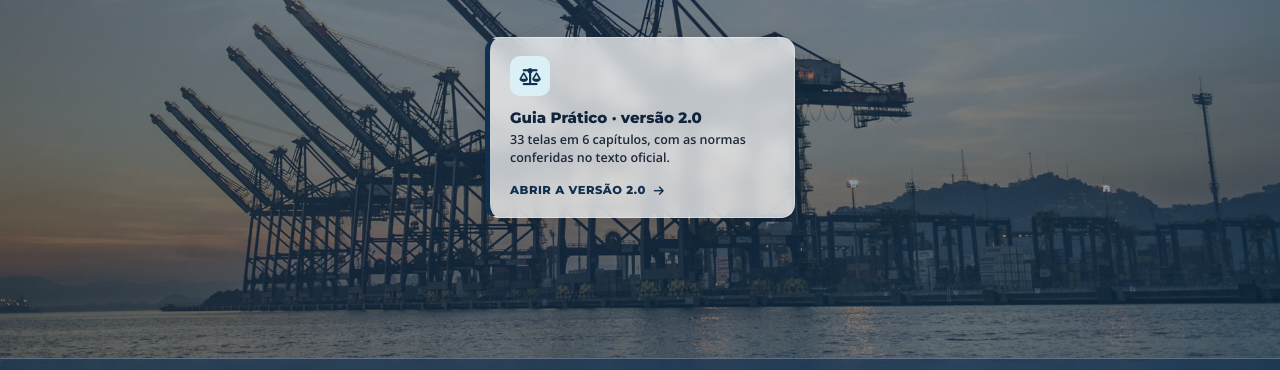
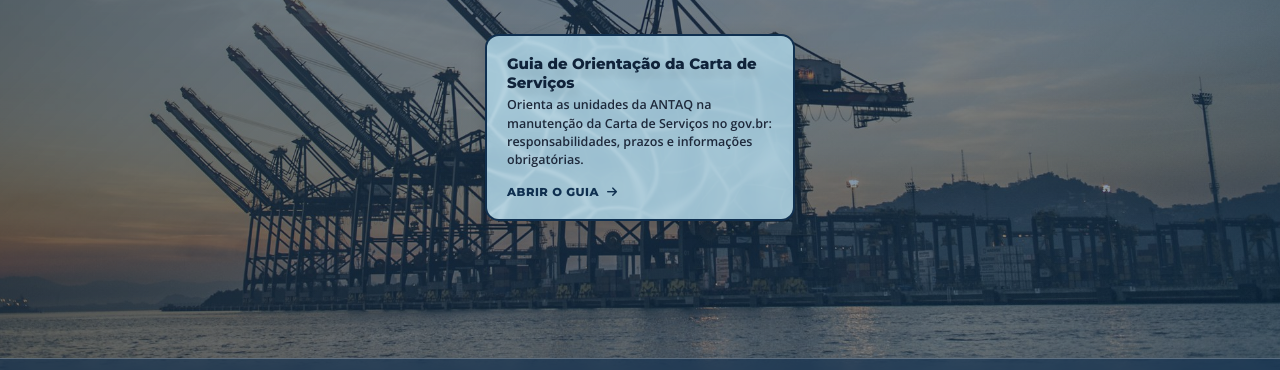
Before and after one commit to CaioNox/CartaDeServicos, a website: page index.html in a window 1280 px wide. Shown: the part 361-731 px from the top of the page. Drawn offline with Linux system fonts and the light colour scheme.

Commit message:
Hub e guia: fundo de água (agua.js) no cartão e no painel de ajuda
- agua.js: cáusticas em WebGL2 adaptadas do Kokonut UI (MIT), sem React;
  cores e força pelo CSS (--agua-fundo, --agua-luz, --agua-opacidade,
  --agua-intensidade)
- Hub: cartão "Guia de Orientação da Carta de Serviços", nova descrição,
  sem ícone e sem faixa lateral, contorno azul-marinho e água leve
- Guia: água bem leve no painel "Como navegar na apresentação"
- publicar.yml: copia agua.js para o site

```diff
--- /dev/null
+++ b/agua.js
@@ -0,0 +1,359 @@
+/*
+  agua.js — fundo de água (cáusticas) nos cartões do hub.
+
+  Adaptado do "Caustics Background" do Kokonut UI (MIT, kokonutui.com),
+  sem React: procura os elementos com [data-agua], põe um <canvas> WebGL2
+  atrás do conteúdo e desenha a rede de luz de um fundo de piscina.
+  Passar o ponteiro deixa ondas; o título faz sombra no fundo.
+
+  Cores vêm do CSS do elemento: --agua-fundo e --agua-luz. Para um efeito
+  mais leve: --agua-opacidade (0 = fundo transparente, só a luz aparece) e
+  --agua-intensidade (0 a 1, força da luz).
+  Sem WebGL2, o elemento fica com o fundo do CSS.
+*/
+(function () {
+  // ondas vivas ao mesmo tempo; a nova substitui a mais antiga
+  var ONDAS = 10;
+  // distância entre as células de luz, em px (cartão pequeno, célula pequena)
+  var CELULA = 70;
+  // onde a sombra cai, a partir do que a projeta, em px
+  var SOMBRA_X = 4;
+  var SOMBRA_Y = 8;
+  var SOMBRA_DESFOQUE = 3;
+  // ponteiro mais rápido que isto (px/ms) deixa rastro
+  var RASTRO_VELOCIDADE = 0.2;
+  var RASTRO_INTERVALO = 70;
+  // padrões de --agua-opacidade (fundo da água) e --agua-intensidade (luz)
+  var OPACIDADE = 0.9;
+  var INTENSIDADE = 1;
+
+  var VERTEX = '#version 300 es\n' +
+    'in vec2 aPos;\n' +
+    'out vec2 vUv;\n' +
+    'void main() {\n' +
+    '  vUv = aPos * 0.5 + 0.5;\n' +
+    '  gl_Position = vec4(aPos, 0.0, 1.0);\n' +
+    '}';
+
+  var FRAGMENT = '#version 300 es\n' +
+    'precision highp float;\n' +
+    'in vec2 vUv;\n' +
+    'out vec4 o;\n' +
+    'uniform vec2 uRes;\n' +
+    'uniform float uTime;\n' +
+    'uniform vec4 uOndas[' + ONDAS + '];\n' +
+    'uniform sampler2D uMascara;\n' +
+    'uniform vec3 uAgua;\n' +
+    'uniform vec3 uLuz;\n' +
+    'uniform vec2 uSombra;\n' +
+    'uniform float uOpacidade;\n' +
+    'uniform float uIntensidade;\n' +
+    'const float TAU = 6.28318530718;\n' +
+    'vec2 hash(vec2 p) {\n' +
+    '  p = vec2(dot(p, vec2(127.1, 311.7)), dot(p, vec2(269.5, 183.3)));\n' +
+    '  return fract(sin(p) * 43758.5453);\n' +
+    '}\n' +
+    // a rede de luz: as bordas entre células que se movem
+    'float caustica(vec2 p, float t) {\n' +
+    '  vec2 q = p;\n' +
+    '  p += 0.34 * vec2(sin(p.y * 1.3 + t * 0.9), cos(p.x * 1.1 - t * 0.7));\n' +
+    '  p += 0.12 * vec2(sin(p.y * 3.1 - t), cos(p.x * 2.7 + t * 1.2));\n' +
+    '  vec2 n = floor(p);\n' +
+    '  vec2 f = fract(p);\n' +
+    '  float f1 = 8.0;\n' +
+    '  float f2 = 8.0;\n' +
+    '  for (int j = -1; j <= 1; j++) {\n' +
+    '    for (int i = -1; i <= 1; i++) {\n' +
+    '      vec2 g = vec2(float(i), float(j));\n' +
+    '      vec2 c = 0.5 + 0.42 * sin(t + TAU * hash(n + g));\n' +
+    '      vec2 r = g + c - f;\n' +
+    '      float d = dot(r, r);\n' +
+    '      if (d < f1) { f2 = f1; f1 = d; } else if (d < f2) { f2 = d; }\n' +
+    '    }\n' +
+    '  }\n' +
+    '  float borda = sqrt(f2) - sqrt(f1);\n' +
+    '  float linha = pow(1.0 - smoothstep(0.0, 0.14, borda), 2.0);\n' +
+    '  float halo = 1.0 - smoothstep(0.0, 0.32, borda);\n' +
+    '  float brilho = 0.6 + 0.4 * sin(q.x * 0.55 + t * 0.6) * cos(q.y * 0.45 - t * 0.5);\n' +
+    '  return (linha * 0.85 + halo * 0.18) * brilho;\n' +
+    '}\n' +
+    'void main() {\n' +
+    '  vec2 px = vec2(vUv.x, 1.0 - vUv.y) * uRes;\n' +
+    '  vec2 desvio = vec2(0.0);\n' +
+    '  float foco = 0.0;\n' +
+    '  for (int k = 0; k < ' + ONDAS + '; k++) {\n' +
+    '    vec4 r = uOndas[k];\n' +
+    '    float idade = uTime - r.z;\n' +
+    '    if (r.w <= 0.0 || idade < 0.0 || idade > 3.0) { continue; }\n' +
+    '    vec2 d = px - r.xy;\n' +
+    '    float dist = length(d);\n' +
+    '    float x = dist - idade * 140.0;\n' +
+    '    float env = r.w * exp(-idade * 1.1) * exp(-x * x / 900.0) / (1.0 + dist * 0.004);\n' +
+    '    desvio += (d / max(dist, 1.0)) * sin(x * 0.14) * env * 12.0;\n' +
+    '    foco += cos(x * 0.14) * env;\n' +
+    '  }\n' +
+    '  vec2 uv = (px + desvio) / ' + CELULA + '.0;\n' +
+    '  float t = uTime * 0.5;\n' +
+    '  float c = caustica(uv, t);\n' +
+    // uma rede mais fina e fraca por baixo dá profundidade
+    '  c = max(c, caustica(uv * 1.9 + 7.3, t * 0.8 + 3.0) * 0.22);\n' +
+    '  c = clamp(c * (1.0 + foco * 1.2) + foco * 0.4, 0.0, 1.0);\n' +
+    // o que flutua bloqueia a luz; a água entorta a sombra como entorta a luz
+    '  vec2 balanco = vec2(sin(uTime * 0.7), cos(uTime * 0.55)) * 1.5;\n' +
+    '  vec2 s = (px - uSombra - desvio * 1.4 - balanco) / uRes;\n' +
+    '  float sombra = texture(uMascara, s).r;\n' +
+    '  float luz = c * (1.0 - sombra * 0.9) * uIntensidade;\n' +
+    '  vec3 fundo = uAgua * (1.0 - sombra * 0.08);\n' +
+    '  vec3 cor = mix(fundo, uLuz, luz);\n' +
+    '  float a = mix(uOpacidade, 1.0, luz);\n' +
+    '  o = vec4(cor * a, a);\n' +
+    '}';
+
+  function compilar(gl, tipo, fonte) {
+    var shader = gl.createShader(tipo);
+    if (!shader) return null;
+    gl.shaderSource(shader, fonte);
+    gl.compileShader(shader);
+    if (!gl.getShaderParameter(shader, gl.COMPILE_STATUS)) {
+      gl.deleteShader(shader);
+      return null;
+    }
+    return shader;
+  }
+
+  // lê qualquer cor CSS pintando-a num pixel
+  function paraRgb(cor, sonda) {
+    sonda.clearRect(0, 0, 1, 1);
+    sonda.fillStyle = cor;
+    sonda.fillRect(0, 0, 1, 1);
+    var d = sonda.getImageData(0, 0, 1, 1).data;
+    return [d[0] / 255, d[1] / 255, d[2] / 255];
+  }
+
+  function criarAgua(gl) {
+    var vertex = compilar(gl, gl.VERTEX_SHADER, VERTEX);
+    var fragment = compilar(gl, gl.FRAGMENT_SHADER, FRAGMENT);
+    var programa = gl.createProgram();
+    if (!(vertex && fragment && programa)) return null;
+    gl.attachShader(programa, vertex);
+    gl.attachShader(programa, fragment);
+    gl.bindAttribLocation(programa, 0, 'aPos');
+    gl.linkProgram(programa);
+    if (!gl.getProgramParameter(programa, gl.LINK_STATUS)) return null;
+
+    function u(nome) { return gl.getUniformLocation(programa, nome); }
+    var un = {
+      res: u('uRes'), time: u('uTime'), ondas: u('uOndas'), mascara: u('uMascara'),
+      agua: u('uAgua'), luz: u('uLuz'), sombra: u('uSombra'), opacidade: u('uOpacidade'),
+      intensidade: u('uIntensidade')
+    };
+
+    gl.bindBuffer(gl.ARRAY_BUFFER, gl.createBuffer());
+    gl.bufferData(gl.ARRAY_BUFFER, new Float32Array([-1, -1, 1, -1, -1, 1, 1, 1]), gl.STATIC_DRAW);
+    gl.enableVertexAttribArray(0);
+    gl.vertexAttribPointer(0, 2, gl.FLOAT, false, 0, 0);
+
+    var mascara = gl.createTexture();
+    gl.bindTexture(gl.TEXTURE_2D, mascara);
+    gl.texParameteri(gl.TEXTURE_2D, gl.TEXTURE_MIN_FILTER, gl.LINEAR);
+    gl.texParameteri(gl.TEXTURE_2D, gl.TEXTURE_MAG_FILTER, gl.LINEAR);
+    gl.texParameteri(gl.TEXTURE_2D, gl.TEXTURE_WRAP_S, gl.CLAMP_TO_EDGE);
+    gl.texParameteri(gl.TEXTURE_2D, gl.TEXTURE_WRAP_T, gl.CLAMP_TO_EDGE);
+    gl.texImage2D(gl.TEXTURE_2D, 0, gl.R8, 1, 1, 0, gl.RED, gl.UNSIGNED_BYTE, new Uint8Array([0]));
+
+    gl.useProgram(programa);
+    gl.uniform1i(un.mascara, 0);
+    gl.uniform2f(un.sombra, SOMBRA_X, SOMBRA_Y);
+
+    return {
+      tamanho: function (w, h, cssW, cssH) {
+        gl.viewport(0, 0, w, h);
+        gl.uniform2f(un.res, cssW, cssH);
+      },
+      mascara: function (origem) {
+        gl.activeTexture(gl.TEXTURE0);
+        gl.bindTexture(gl.TEXTURE_2D, mascara);
+        gl.texImage2D(gl.TEXTURE_2D, 0, gl.RGBA, gl.RGBA, gl.UNSIGNED_BYTE, origem);
+      },
+      cores: function (agua, luz) {
+        gl.uniform3f(un.agua, agua[0], agua[1], agua[2]);
+        gl.uniform3f(un.luz, luz[0], luz[1], luz[2]);
+      },
+      forca: function (opacidade, intensidade) {
+        gl.uniform1f(un.opacidade, opacidade);
+        gl.uniform1f(un.intensidade, intensidade);
+      },
+      ondas: function (dados) { gl.uniform4fv(un.ondas, dados); },
+      desenhar: function (tempo) {
+        gl.uniform1f(un.time, tempo);
+        gl.drawArrays(gl.TRIANGLE_STRIP, 0, 4);
+      }
+    };
+  }
+
+  // pinta numa máscara desfocada tudo que flutua ([data-sombra]), nas coordenadas do cartão
+  function desenharMascara(tela, raiz) {
+    var rect = raiz.getBoundingClientRect();
+    tela.width = Math.max(1, Math.round(rect.width));
+    tela.height = Math.max(1, Math.round(rect.height));
+    var ctx = tela.getContext('2d');
+    if (!ctx) return;
+    ctx.fillStyle = 'black';
+    ctx.fillRect(0, 0, tela.width, tela.height);
+    ctx.filter = 'blur(' + SOMBRA_DESFOQUE + 'px)';
+    ctx.fillStyle = 'white';
+    raiz.querySelectorAll('[data-sombra]').forEach(function (el) {
+      var caixa = el.getBoundingClientRect();
+      var estilo = getComputedStyle(el);
+      ctx.font = estilo.fontWeight + ' ' + estilo.fontSize + ' ' + estilo.fontFamily;
+      ctx.textBaseline = 'alphabetic';
+      var m = ctx.measureText(el.textContent || '');
+      var base = caixa.top - rect.top + (caixa.height + m.fontBoundingBoxAscent - m.fontBoundingBoxDescent) / 2;
+      ctx.fillText(el.textContent || '', caixa.left - rect.left, base);
+    });
+  }
+
+  // cada palavra do título vira um <span data-sombra>, para a sombra acompanhar a quebra de linha
+  function separarPalavras(el) {
+    var palavras = el.textContent.trim().split(/\s+/);
+    el.textContent = '';
+    palavras.forEach(function (p, i) {
+      var s = document.createElement('span');
+      s.setAttribute('data-sombra', '');
+      s.textContent = p;
+      el.appendChild(s);
+      if (i < palavras.length - 1) el.appendChild(document.createTextNode(' '));
+    });
+  }
+
+  function numero(estilo, nome, padrao) {
+    var v = parseFloat(estilo.getPropertyValue(nome));
+    return isNaN(v) ? padrao : v;
+  }
+
+  function iniciar(raiz) {
+    var tela = document.createElement('canvas');
+    tela.className = 'agua-tela';
+    tela.setAttribute('aria-hidden', 'true');
+    raiz.insertBefore(tela, raiz.firstChild);
+
+    var gl = tela.getContext('webgl2', { alpha: true, premultipliedAlpha: true, antialias: false, depth: false });
+    var sonda = document.createElement('canvas').getContext('2d', { willReadFrequently: true });
+    var agua = gl ? criarAgua(gl) : null;
+    if (!(sonda && agua)) {
+      tela.remove();
+      return;
+    }
+
+    raiz.querySelectorAll('[data-agua-titulo]').forEach(separarPalavras);
+
+    var semMovimento = window.matchMedia('(prefers-reduced-motion: reduce)').matches;
+    var telaMascara = document.createElement('canvas');
+    var ondas = new Float32Array(ONDAS * 4);
+    var nascimento = performance.now();
+    function relogio() { return (performance.now() - nascimento) / 1000; }
+    var proxima = 0;
+    var raf = 0;
+    var visivel = true;
+    var largura = 0;
+    var altura = 0;
+    var mao = { x: 0, y: 0, t: 0, rastro: 0 };
+
+    function gota(x, y, forca) {
+      ondas.set([x, y, relogio(), forca], proxima * 4);
+      proxima = (proxima + 1) % ONDAS;
+      agua.ondas(ondas);
+    }
+
+    var estilo = getComputedStyle(raiz);
+    agua.cores(
+      paraRgb(estilo.getPropertyValue('--agua-fundo').trim() || '#DBEFF6', sonda),
+      paraRgb(estilo.getPropertyValue('--agua-luz').trim() || '#FFFFFF', sonda)
+    );
+    agua.forca(numero(estilo, '--agua-opacidade', OPACIDADE), numero(estilo, '--agua-intensidade', INTENSIDADE));
+    agua.ondas(ondas);
+
+    function montar() {
+      var rect = raiz.getBoundingClientRect();
+      largura = rect.width;
+      altura = rect.height;
+      if (largura < 2 || altura < 2) return;
+      var dpr = Math.min(window.devicePixelRatio || 1, 2);
+      tela.width = Math.round(largura * dpr);
+      tela.height = Math.round(altura * dpr);
+      agua.tamanho(tela.width, tela.height, largura, altura);
+      desenharMascara(telaMascara, raiz);
+      agua.mascara(telaMascara);
+      agua.desenhar(semMovimento ? 8 : relogio());
+    }
+
+    function quadro() {
+      raf = 0;
+      if (!visivel) return;
+      // painel escondido com opacidade 0 (ex.: ajuda fechada): não desenha, só espera
+      var aparente = !raiz.checkVisibility || raiz.checkVisibility({ opacityProperty: true, visibilityProperty: true });
+      if (aparente) agua.desenhar(relogio());
+      raf = requestAnimationFrame(quadro);
+    }
+    function comecar() {
+      if (!raf && visivel && !semMovimento) raf = requestAnimationFrame(quadro);
+    }
+
+    montar();
+    raiz.classList.add('agua-ativa');
+    comecar();
+
+    // uma gota ao abrir, para mostrar que a água responde
+    setTimeout(function () {
+      if (!semMovimento) gota(largura * 0.7, altura * 0.3, 1.0);
+    }, 700);
+
+    // a fonte web pode chegar depois da primeira máscara
+    if (document.fonts && document.fonts.ready) document.fonts.ready.then(montar);
+    new ResizeObserver(montar).observe(raiz);
+
+    var naTela = true;
+    new IntersectionObserver(function (entradas) {
+      naTela = entradas[0].isIntersecting;
+      visivel = naTela && document.visibilityState === 'visible';
+      comecar();
+    }).observe(raiz);
+    document.addEventListener('visibilitychange', function () {
+      visivel = naTela && document.visibilityState === 'visible';
+      comecar();
+    });
+
+    if (semMovimento) return;
+
+    function local(e) {
+      var rect = raiz.getBoundingClientRect();
+      return { x: e.clientX - rect.left, y: e.clientY - rect.top };
+    }
+    raiz.addEventListener('pointerenter', function (e) {
+      var p = local(e);
+      gota(p.x, p.y, 0.6);
+    });
+    raiz.addEventListener('pointermove', function (e) {
+      var p = local(e);
+      var agora = e.timeStamp;
+      var dt = Math.max(1, agora - mao.t);
+      var velocidade = Math.hypot(p.x - mao.x, p.y - mao.y) / dt;
+      if (mao.t && velocidade > RASTRO_VELOCIDADE && agora - mao.rastro > RASTRO_INTERVALO) {
+        gota(p.x, p.y, Math.min(0.45, velocidade * 0.3));
+        mao.rastro = agora;
+      }
+      mao.x = p.x;
+      mao.y = p.y;
+      mao.t = agora;
+    });
+    raiz.addEventListener('pointerleave', function () { mao.t = 0; });
+    raiz.addEventListener('pointerdown', function (e) {
+      var p = local(e);
+      gota(p.x, p.y, 1.3);
+    });
+  }
+
+  function tudo() { document.querySelectorAll('[data-agua]').forEach(iniciar); }
+  if (document.readyState === 'loading') document.addEventListener('DOMContentLoaded', tudo);
+  else tudo();
+})();
--- a/index.html
+++ b/index.html
@@ -17,7 +17,11 @@
       --dourado: #F2A900;
     }
 
-    * { box-sizing: border-box; margin: 0; padding: 0; }
+    * {
+      box-sizing: border-box;
+      margin: 0;
+      padding: 0;
+    }
 
     body {
       font-family: 'Open Sans', sans-serif;
@@ -36,8 +40,19 @@
       z-index: 0;
     }
 
-    .header-bar { background-color: #103050; height: 12px; position: relative; z-index: 2; }
-    .secondary-bar { background-color: #0070C0; height: 6px; position: relative; z-index: 2; }
+    .header-bar {
+      background-color: #103050;
+      height: 12px;
+      position: relative;
+      z-index: 2;
+    }
+
+    .secondary-bar {
+      background-color: #0070C0;
+      height: 6px;
+      position: relative;
+      z-index: 2;
+    }
 
     /* logos */
     .org-bar {
@@ -48,9 +63,23 @@
       position: relative;
       z-index: 2;
     }
-    .org-bar-logo--ouvidoria { height: 84px; width: auto; filter: brightness(0) invert(1); }
-    .org-bar-logo--antaq { height: 76px; width: auto; display: block; }
-    .org-bar-divider { border-left: 1px solid rgba(255, 255, 255, 0.25); padding-left: 16px; }
+
+    .org-bar-logo--ouvidoria {
+      height: 84px;
+      width: auto;
+      filter: brightness(0) invert(1);
+    }
+
+    .org-bar-logo--antaq {
+      height: 76px;
+      width: auto;
+      display: block;
+    }
+
+    .org-bar-divider {
+      border-left: 1px solid rgba(255, 255, 255, 0.25);
+      padding-left: 16px;
+    }
 
     /* conteúdo */
     .main {
@@ -83,7 +112,10 @@
       letter-spacing: -0.5px;
       text-shadow: 0 2px 8px rgba(0, 0, 0, 0.45);
     }
-    .header-section h1 .gold { color: #0090C0; }
+
+    .header-section h1 .gold {
+      color: #0090C0;
+    }
 
     .header-section p {
       font-size: 14px;
@@ -106,7 +138,10 @@
       gap: 20px;
       width: 100%;
     }
-    .card:nth-child(2) { animation-delay: .08s; }
+
+    .card:nth-child(2) {
+      animation-delay: .08s;
+    }
 
     /* o cartão do guia: compacto, ícone em cima do texto */
     .card {
@@ -120,8 +155,7 @@
       background-color: rgba(255, 255, 255, 0.72);
       backdrop-filter: blur(8px);
       -webkit-backdrop-filter: blur(8px);
-      border: 1px solid rgba(255, 255, 255, 0.35);
-      border-left: 5px solid var(--antaq-azul-900);
+      border: 2px solid var(--antaq-azul-900);
       border-radius: 14px;
       box-shadow: 0 4px 16px rgba(0, 0, 0, 0.12);
       color: inherit;
@@ -129,32 +163,65 @@
       transition: transform .12s cubic-bezier(.2, .7, .3, 1), background-color .12s ease, box-shadow .12s ease;
       animation: cardIn .55s cubic-bezier(.2, .7, .3, 1) both;
     }
+
     .card:hover {
       transform: translateY(-6px);
       background-color: rgba(255, 255, 255, 0.86);
       box-shadow: 0 18px 34px rgba(16, 48, 80, 0.28);
     }
-    a.card:focus-visible { outline: 3px solid var(--dourado); outline-offset: 3px; }
+
+    a.card:focus-visible {
+      outline: 3px solid var(--dourado);
+      outline-offset: 3px;
+    }
 
     @keyframes cardIn {
-      from { opacity: 0; transform: translateY(22px); }
-      to { opacity: 1; transform: none; }
+      from {
+        opacity: 0;
+        transform: translateY(22px);
+      }
+
+      to {
+        opacity: 1;
+        transform: none;
+      }
     }
 
-    .card-icon {
-      flex-shrink: 0;
-      width: 40px;
-      height: 40px;
-      border-radius: 10px;
-      display: flex;
-      align-items: center;
-      justify-content: center;
-      font-size: 17px;
-      background-color: var(--antaq-azul-100);
-      color: var(--antaq-azul-900);
-      transition: transform .12s ease;
+    .card {
+      position: relative;
+      overflow: hidden;
+      isolation: isolate;
+      /* cores da água desenhada pelo agua.js: fundo e luz */
+      --agua-fundo: #A9CFE0;
+      --agua-luz: #E6F4FA;
+      /* mesma força de luz do painel de ajuda do guia; para voltar à água forte, apague esta linha */
+      --agua-intensidade: 0.3;
     }
-    .card:hover .card-icon { transform: scale(1.08) rotate(-6deg); }
+
+    /* fundo de água (agua.js); sem WebGL2 fica o fundo translúcido do cartão */
+    .agua-tela {
+      position: absolute;
+      inset: 0;
+      z-index: -1;
+      width: 100%;
+      height: 100%;
+      pointer-events: none;
+      opacity: 0;
+      transition: opacity .7s ease-out;
+    }
+
+    .card.agua-ativa .agua-tela {
+      opacity: 1;
+    }
+
+    .card.agua-ativa,
+    .card.agua-ativa:hover {
+      background-color: transparent;
+    }
+
+    .card-content {
+      position: relative;
+    }
 
     .card-content h2 {
       font-family: 'Montserrat', sans-serif;
@@ -163,6 +230,7 @@
       color: #10233A;
       margin-bottom: 4px;
     }
+
     .card-content p {
       font-size: 12.5px;
       line-height: 1.45;
@@ -170,6 +238,7 @@
       color: #1E293B;
       margin-bottom: 10px;
     }
+
     .card-link {
       display: inline-flex;
       align-items: center;
@@ -182,7 +251,10 @@
       color: var(--antaq-azul-900);
       transition: gap 0.2s ease;
     }
-    .card:hover .card-link { gap: 13px; }
+
+    .card:hover .card-link {
+      gap: 13px;
+    }
 
     /* rodapé */
     .footer {
@@ -200,7 +272,13 @@
       position: relative;
       z-index: 2;
     }
-    .footer-channels { display: flex; flex-direction: column; gap: 6px; }
+
+    .footer-channels {
+      display: flex;
+      flex-direction: column;
+      gap: 6px;
+    }
+
     .footer-channels .channels-title {
       font-family: 'Montserrat', sans-serif;
       font-size: 11px;
@@ -209,7 +287,14 @@
       letter-spacing: 1.5px;
       color: #CBD5E1;
     }
-    .footer-channels .channels-links { display: flex; flex-wrap: wrap; align-items: center; gap: 8px 16px; }
+
+    .footer-channels .channels-links {
+      display: flex;
+      flex-wrap: wrap;
+      align-items: center;
+      gap: 8px 16px;
+    }
+
     .footer-channels .channels-links a {
       display: inline-flex;
       align-items: center;
@@ -221,8 +306,17 @@
       text-decoration: none;
       transition: color .2s ease;
     }
-    .footer-channels .channels-links a:hover { color: #FFFFFF; }
-    .footer-channels .channels-links a:focus-visible { outline: 3px solid var(--dourado); outline-offset: 2px; border-radius: 4px; }
+
+    .footer-channels .channels-links a:hover {
+      color: #FFFFFF;
+    }
+
+    .footer-channels .channels-links a:focus-visible {
+      outline: 3px solid var(--dourado);
+      outline-offset: 2px;
+      border-radius: 4px;
+    }
+
     .footer-credit .anchor-icon {
       width: 32px;
       height: 32px;
@@ -237,28 +331,81 @@
 
     /* tablet */
     @media (max-width: 768px) {
-      .org-bar { padding: 14px 20px 0; }
-      .org-bar-logo--ouvidoria { height: 64px; }
-      .org-bar-logo--antaq { height: 56px; }
-      .main { gap: 32px; padding: 32px 20px 44px; }
+      .org-bar {
+        padding: 14px 20px 0;
+      }
+
+      .org-bar-logo--ouvidoria {
+        height: 64px;
+      }
+
+      .org-bar-logo--antaq {
+        height: 56px;
+      }
+
+      .main {
+        gap: 32px;
+        padding: 32px 20px 44px;
+      }
     }
 
     /* celular */
     @media (max-width: 520px) {
-      .org-bar { justify-content: center; gap: 12px; }
-      .org-bar-logo--ouvidoria { height: 52px; }
-      .org-bar-logo--antaq { height: 44px; }
-      .org-bar-divider { padding-left: 12px; }
-      .main { justify-content: flex-start; gap: 28px; padding: 32px 16px 40px; }
-      .header-section { gap: 14px; }
-      .header-section p { font-size: 13px; }
-      .footer { flex-direction: column; align-items: center; text-align: center; padding: 16px; }
-      .footer-channels { align-items: center; }
-      .footer-channels .channels-links { justify-content: center; }
+      .org-bar {
+        justify-content: center;
+        gap: 12px;
+      }
+
+      .org-bar-logo--ouvidoria {
+        height: 52px;
+      }
+
+      .org-bar-logo--antaq {
+        height: 44px;
+      }
+
+      .org-bar-divider {
+        padding-left: 12px;
+      }
+
+      .main {
+        justify-content: flex-start;
+        gap: 28px;
+        padding: 32px 16px 40px;
+      }
+
+      .header-section {
+        gap: 14px;
+      }
+
+      .header-section p {
+        font-size: 13px;
+      }
+
+      .footer {
+        flex-direction: column;
+        align-items: center;
+        text-align: center;
+        padding: 16px;
+      }
+
+      .footer-channels {
+        align-items: center;
+      }
+
+      .footer-channels .channels-links {
+        justify-content: center;
+      }
     }
 
     @media (prefers-reduced-motion: reduce) {
-      *, *::before, *::after { animation: none !important; transition: none !important; }
+
+      *,
+      *::before,
+      *::after {
+        animation: none !important;
+        transition: none !important;
+      }
     }
 
     .sr-only {
@@ -294,17 +441,15 @@
     </div>
 
     <div class="cards">
-    <a class="card" href="guia/index.html" target="_blank" rel="noopener noreferrer">
-      <div class="card-icon">
-        <i class="fa-solid fa-scale-balanced" aria-hidden="true"></i>
-      </div>
-      <div class="card-content">
-        <h2>Guia Prático · versão 2.0</h2>
-        <p>33 telas em 6 capítulos, com as normas conferidas no texto oficial.</p>
-        <span class="card-link">Abrir a versão 2.0 <i class="fa-solid fa-arrow-right" aria-hidden="true"></i><span
-            class="sr-only"> (abre em nova aba)</span></span>
-      </div>
-    </a>
+      <a class="card" data-agua href="guia/index.html" target="_blank" rel="noopener noreferrer">
+        <div class="card-content">
+          <h2 data-agua-titulo>Guia de Orientação da Carta de Serviços</h2>
+          <p>Orienta as unidades da ANTAQ na manutenção da Carta de Serviços no gov.br: responsabilidades, prazos e
+            informações obrigatórias.</p>
+          <span class="card-link">Abrir o Guia <i class="fa-solid fa-arrow-right" aria-hidden="true"></i><span
+              class="sr-only"> (abre em nova aba)</span></span>
+        </div>
+      </a>
     </div>
   </main>
 
@@ -312,11 +457,16 @@
     <div class="footer-channels">
       <span class="channels-title">Canais oficiais ANTAQ</span>
       <div class="channels-links">
-        <a href="https://www.facebook.com/ANTAQ.oficial" target="_blank" rel="noopener noreferrer"><i aria-hidden="true" class="fa-brands fa-facebook"></i><span>Facebook</span></a>
-        <a href="https://www.instagram.com/antaq_oficial/" target="_blank" rel="noopener noreferrer"><i aria-hidden="true" class="fa-brands fa-instagram"></i><span>Instagram</span></a>
-        <a href="https://www.youtube.com/c/CanalANTAQ/" target="_blank" rel="noopener noreferrer"><i aria-hidden="true" class="fa-brands fa-youtube"></i><span>YouTube</span></a>
-        <a href="https://www.linkedin.com/company/antaq" target="_blank" rel="noopener noreferrer"><i aria-hidden="true" class="fa-brands fa-linkedin"></i><span>LinkedIn</span></a>
-        <a href="https://x.com/ANTAQ_oficial" target="_blank" rel="noopener noreferrer"><i aria-hidden="true" class="fa-brands fa-twitter"></i><span>Twitter</span></a>
+        <a href="https://www.facebook.com/ANTAQ.oficial" target="_blank" rel="noopener noreferrer"><i aria-hidden="true"
+            class="fa-brands fa-facebook"></i><span>Facebook</span></a>
+        <a href="https://www.instagram.com/antaq_oficial/" target="_blank" rel="noopener noreferrer"><i
+            aria-hidden="true" class="fa-brands fa-instagram"></i><span>Instagram</span></a>
+        <a href="https://www.youtube.com/c/CanalANTAQ/" target="_blank" rel="noopener noreferrer"><i aria-hidden="true"
+            class="fa-brands fa-youtube"></i><span>YouTube</span></a>
+        <a href="https://www.linkedin.com/company/antaq" target="_blank" rel="noopener noreferrer"><i aria-hidden="true"
+            class="fa-brands fa-linkedin"></i><span>LinkedIn</span></a>
+        <a href="https://x.com/ANTAQ_oficial" target="_blank" rel="noopener noreferrer"><i aria-hidden="true"
+            class="fa-brands fa-twitter"></i><span>Twitter</span></a>
       </div>
     </div>
     <div class="footer-credit">
@@ -324,7 +474,7 @@
     </div>
   </div>
 
-
+  <script src="agua.js"></script>
 </body>
 
 </html>
```
Also changed, not shown: guia/index.html (+24 -1 lines), .github/workflows/publicar.yml.
